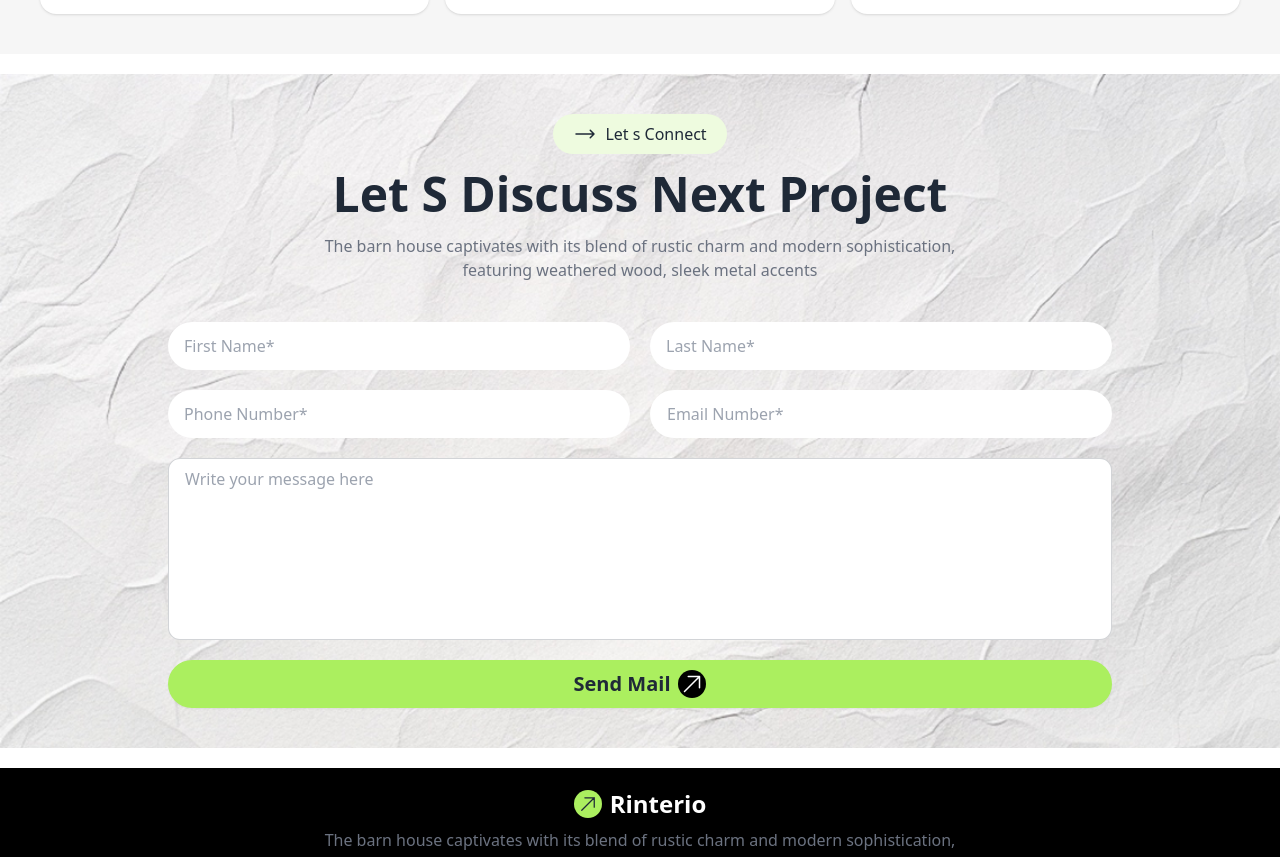
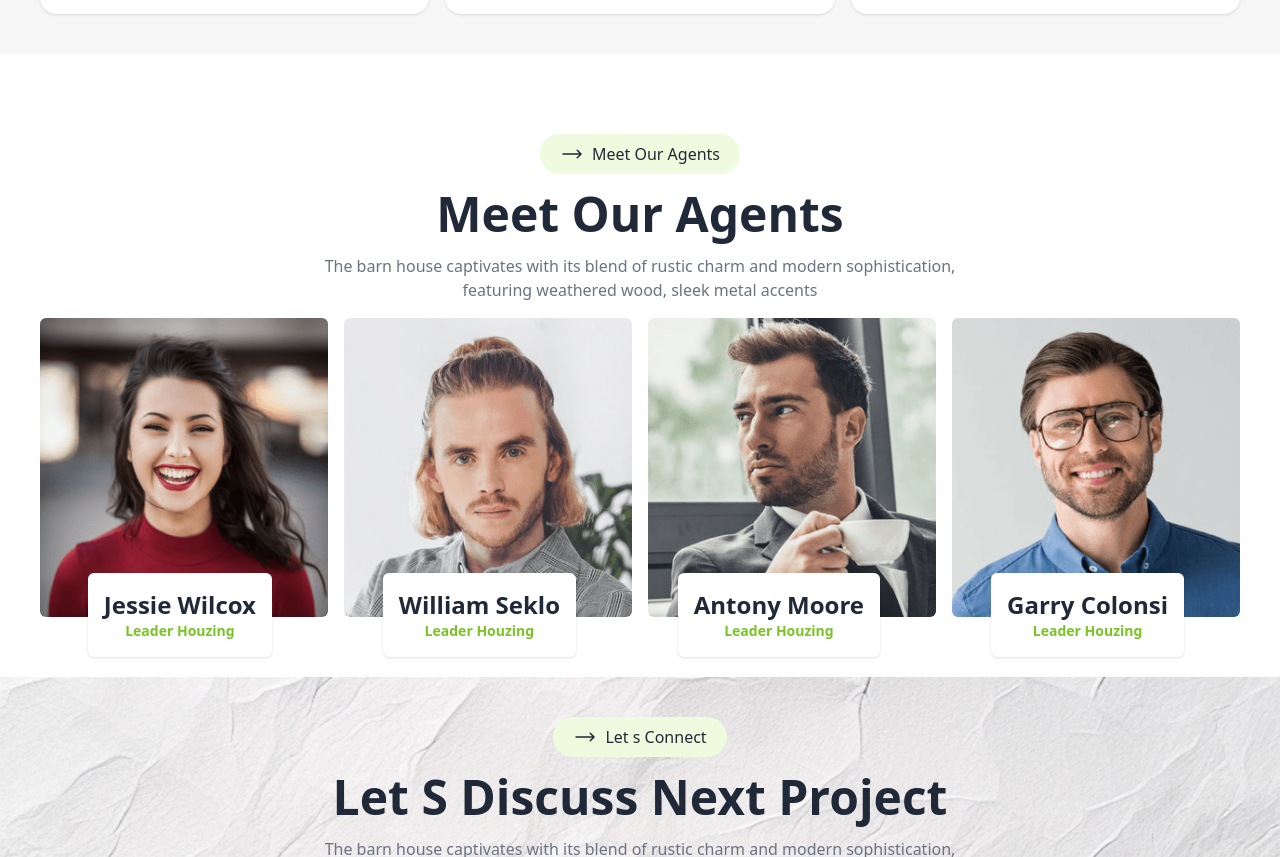
Before and after one commit to Rony-Ahmed6245/RB9-A3-house, a plain HTML site: page index.htm in a window 1280 px wide. Shown: the part 4033-4890 px from the top of the page. Drawn offline with nearby package versions, Linux system fonts and the light colour scheme; files whose address does not match are found by name.

Commit message:
unique section design compeleted

```diff
--- a/index.htm
+++ b/index.htm
@@ -548,6 +548,78 @@
         </div>
     </section>
 
+    <!-- team section  -->
+    <section class="max-w-7xl mx-auto py-10 px-4 md:px-10">
+        <div>
+            <div>
+                <!-- title  -->
+                <div>
+                    <div class="flex justify-center pt-10">
+                        <button class="px-5 flex justify-center items-center gap-2  py-2 bg-[#eefbdf] rounded-full"><svg
+                                xmlns="http://www.w3.org/2000/svg" fill="none" viewBox="0 0 24 24" stroke-width="1.5"
+                                stroke="currentColor" class="size-6">
+                                <path stroke-linecap="round" stroke-linejoin="round"
+                                    d="M17.25 8.25 21 12m0 0-3.75 3.75M21 12H3" />
+                            </svg>
+                            Meet Our Agents</button>
+                    </div>
+                    <h1 class="md:text-5xl text-2xl font-bold text-center my-4 capitalize">Meet Our Agents
+                    </h1>
+                    <p class="text-gray-500 text-center px-4 md:px-10 mb-4">The barn house captivates with its blend of
+                        rustic
+                        charm and
+                        modern sophistication, <br>
+                        featuring weathered wood, sleek metal accents</p>
+                </div>
+
+                <!-- team  -->
+
+                <div class="grid grid-cols-1 md:grid-cols-4 gap-14 md:gap-4 ">
+                    <div class="relative">
+                        <img class="rounded-md w-full" src="./assets/604d4040-agent1_108x08x08m08x005000028.png" alt="">
+                        <div class="absolute -bottom-10 right-14 mx-auto bg-white rounded-md p-4 px-10 md:px-4 shadow">
+                            <h1 class="text-2xl font-bold text-center">
+                                Jessie Wilcox
+                            </h1>
+                            <p class="text-sm font-bold text-center text-[#79c424]">Leader Houzing</p>
+                        </div>
+                    </div>
+                    <div class="relative">
+                        <img class="rounded-md w-full" src="./assets/cffcdaea-9-405x420_108m08x000000000000028.png"
+                            alt="">
+                        <div class="absolute -bottom-10 right-14 mx-auto bg-white rounded-md p-4 shadow">
+                            <h1 class="text-2xl font-bold text-center">
+                                William Seklo
+                            </h1>
+                            <p class="text-sm font-bold text-center text-[#79c424]">Leader Houzing</p>
+                        </div>
+                    </div>
+                    <div class="relative">
+                        <img class="rounded-md w-full" src="./assets/d740f512-8-405x420_108m08x000000000000028.png"
+                            alt="">
+                        <div class="absolute -bottom-10 right-14 mx-auto bg-white rounded-md p-4 shadow">
+                            <h1 class="text-2xl font-bold text-center">
+                                Antony Moore
+                            </h1>
+                            <p class="text-sm font-bold text-center text-[#79c424]">Leader Houzing</p>
+                        </div>
+                    </div>
+                    <div class="relative">
+                        <img class="rounded-md w-full" src="./assets/e71a63e6-5-405x420_108m08x000000000000028.png"
+                            alt="">
+                        <div class="absolute -bottom-10 right-14 mx-auto bg-white rounded-md p-4  shadow">
+                            <h1 class="text-2xl font-bold text-center">
+                                Garry Colonsi
+                            </h1>
+                            <p class="text-sm font-bold text-center text-[#79c424]">Leader Houzing</p>
+                        </div>
+                    </div>
+
+
+                </div>
+            </div>
+        </div>
+    </section>
     <!-- contact form  -->
     <section class=" my-5 contact-bg bg-no-repeat bg-center bg-cover w-full">
         <div>
```
Also changed, not shown: assets/604d4040-agent1_108x08x08m08x005000028.png (added), assets/cffcdaea-9-405x420_108m08x000000000000028.png (added), assets/d740f512-8-405x420_108m08x000000000000028.png (added), assets/e71a63e6-5-405x420_108m08x000000000000028.png (added).
